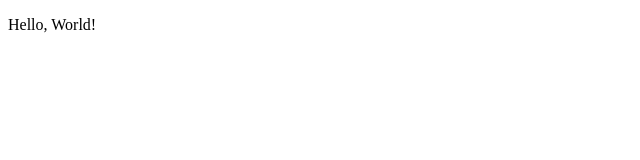
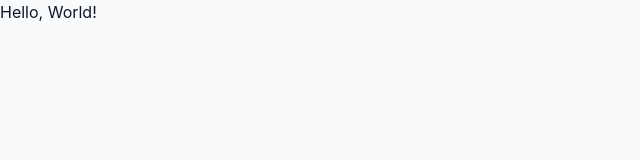
Before and after one commit to annyayumi/dio-planejai, a React (Vite) app: page / in a window 1280 px wide. Shown: the top 160 px of the page, without its empty margins (0-640 px from the left). Built offline with nearby package versions, Linux system fonts and the light colour scheme.

Commit message:
feat: adiciona e configura tailwindcss

```diff
--- a/src/index.css
+++ b/src/index.css
@@ -1,4 +1,21 @@
+@import 'tailwindcss';
 @import '@fontsource/inter/400.css';
 @import '@fontsource/inter/600.css';
 @import '@fontsource/inter/700.css';
 @import '@fontsource/inter/800.css';
+@import './styles/theme.css';
+
+@layer base {
+  body {
+    @apply bg-background text-foreground;
+    width: 100%;
+    height: 100%;
+    transition:
+      background-color 0.3s ease,
+      color 0.3s ease;
+  }
+}
+
+.lucide {
+  stroke-width: 1.5;
+}
--- /dev/null
+++ b/src/styles/theme.css
@@ -0,0 +1,49 @@
+@layer base {
+  :root,
+  [data-theme='light'] {
+    --background: #f8fafc;
+    --foreground: #0f1729;
+    --primary: #925cf0;
+    --primary-foreground: #f8fafc;
+    --card: #fcfcfe;
+    --border: rgba(9, 9, 11, 0.08);
+    --muted-primary: rgba(146, 92, 240, 0.5);
+    --muted-foreground: #64749a;
+    --secondary-button: #f1f5f9;
+    --input: #fcfcfe;
+    --skeleton-base-color: #e1e1f1;
+    --skeleton-highlight-color: #c5c5df;
+  }
+
+  [data-theme='dark'] {
+    --background: #0f0d16;
+    --foreground: #fcfcfe;
+    --primary: #925cf0;
+    --primary-foreground: #fcfcfc;
+    --card: #181622;
+    --border: rgba(248, 250, 252, 0.4);
+    --muted-primary: rgba(146, 92, 240, 0.2);
+    --muted-foreground: #ad9fc8;
+    --secondary-button: #27272a;
+    --input: #232131;
+    --skeleton-base-color: #3e3e42;
+    --skeleton-highlight-color: #434052;
+  }
+}
+
+@theme {
+  --color-background: var(--background);
+  --color-foreground: var(--foreground);
+  --color-primary: var(--primary);
+  --color-primary-foreground: var(--primary-foreground);
+  --color-card: var(--card);
+  --color-border: var(--border);
+  --color-muted-primary: var(--muted-primary);
+  --color-muted-foreground: var(--muted-foreground);
+  --color-secondary-button: var(--secondary-button);
+  --color-input: var(--input);
+  --color-red-500: #ef4444;
+  --font-sans: 'Inter', ui-sans-serif, system-ui, sans-serif;
+  --color-skeleton-base: var(--skeleton-base-color);
+  --color-skeleton-highlight: var(--skeleton-highlight-color);
+}
--- a/tsconfig.json
+++ b/tsconfig.json
@@ -1,8 +1,8 @@
 {
   "compilerOptions": {
-    "baseUrl": ".",
+    "moduleResolution": "bundler",
     "paths": {
-      "@/*": ["src/*"]
+      "@/*": ["./src/*"]
     }
   }
 }
--- a/vite.config.ts
+++ b/vite.config.ts
@@ -1,6 +1,7 @@
-import { defineConfig } from 'vite'
-import tailwindcss from '@tailwindcss/vite'
+import { defineConfig } from 'vite';
+import react from '@vitejs/plugin-react';
+import tailwindcss from '@tailwindcss/vite';
 
 export default defineConfig({
-  plugins: [tailwindcss()],
-})
+  plugins: [react(), tailwindcss()],
+});
```
